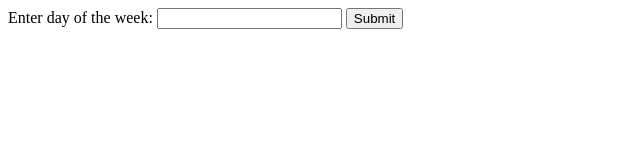
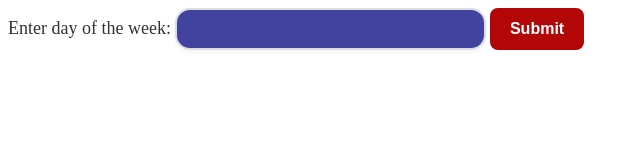
Before and after one commit to ErioedMilano/JavaScript-Basics, a website: page Switches/switch.html in a window 1280 px wide. Shown: the whole page, without its empty margins (0-640 px from the left). Drawn offline with Linux system fonts and the light colour scheme.

Commit message:
Les 9 css update

```diff
--- a/Switches/switch.css
+++ b/Switches/switch.css
@@ -0,0 +1,40 @@
+@import url('https://fonts.googleapis.com/css2?family=Roboto:wght@400;700&family=Poppins:wght@400;600&display=swap');
+
+label {
+    font-size: 18px;
+    margin-bottom: 8px;
+    color: #333;
+}
+#mySubmit2{
+    background-color: #b30606;
+    color: white;
+    border: none;
+    padding: 12px 20px;
+    font-size: 16px;
+    font-weight: bold;
+    border-radius: 8px;
+    cursor: pointer;
+    transition: background-color 0.3s ease, transform 0.2s ease;
+}
+#myText1{
+    padding: 10px 50px;
+    border: 2px solid #ddd;
+    border-radius: 15px;
+    text-align: center;
+    font-size: 16px;
+    margin-bottom: 20px;
+    background-color: #42429f;
+    color: white;
+    box-shadow: 0 2px 5px rgba(0, 0, 0, 0.05);
+    transition: all 0.3s ease;
+}
+#myText1:focus{
+    border-color: #f8f8fa;
+    background-color: #6a6ab3;
+    outline: none;
+    box-shadow: 0 4px 10px rgb(2, 39, 69);
+}
+#mySubmit2:hover {
+    background-color: #700000;
+    transform: scale(1.05);
+}
--- a/Switches/switch.html
+++ b/Switches/switch.html
@@ -3,7 +3,7 @@
 <head>
     <meta charset="UTF-8">
     <title>Switches</title>
-  <link rel="stylesheet" href="">
+  <link rel="stylesheet" href="switch.css">
 </head>
 <body>
     <label for="myText1">Enter day of the week:</label>
```
